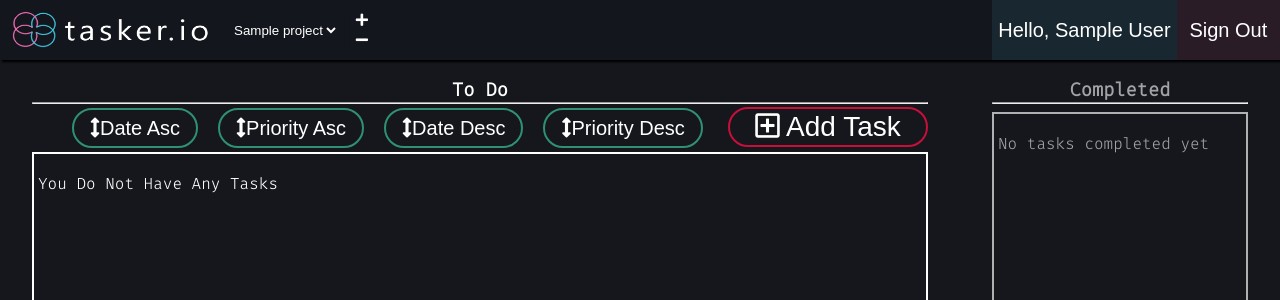
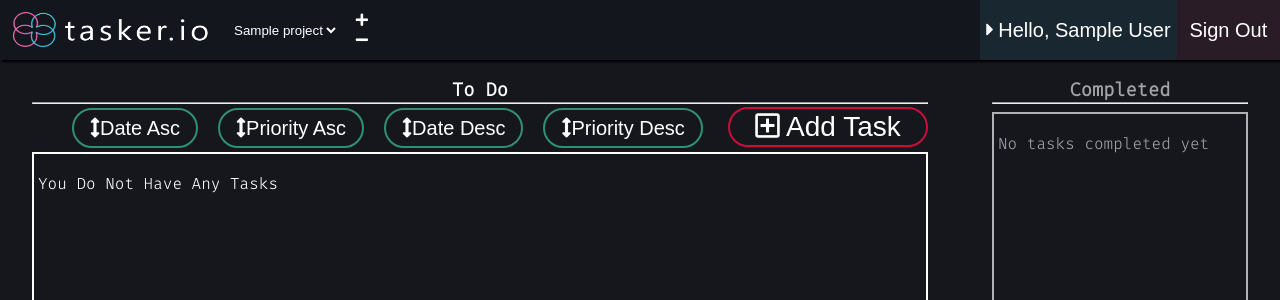
Before and after one commit to SilenceOfTheLambdas/tasker, a PHP site: page /landing.php?projects= in a window 1280 px wide. Shown: the top 300 px of the page. Run offline with PHP 8.4, Linux system fonts and the light colour scheme; the visitor is signed in with stand-in values (Sample User, id 1); tables that the repository leaves empty or names only in its code hold one stand-in row (values such as "Sample post"); data that the repository does not hold is empty.

Commit message:
added arrow icon to account button

```diff
--- a/landing.php
+++ b/landing.php
@@ -84,7 +84,7 @@ if (!isset($_SESSION['name'])) {
             echo ('
                 <div id="account">
                     <form action="account.php" method="get">
-                        <button class="signout" type="submit" name="account">Hello, ' . $_SESSION['name'] . '</button>
+                        <button class="signout" type="submit" name="account"><i style="font-size:20px;" class="fas fa-caret-right"></i> Hello, ' . $_SESSION['name'] . '</button>
                     </form>
                 </div>
                 '); ?>
```
